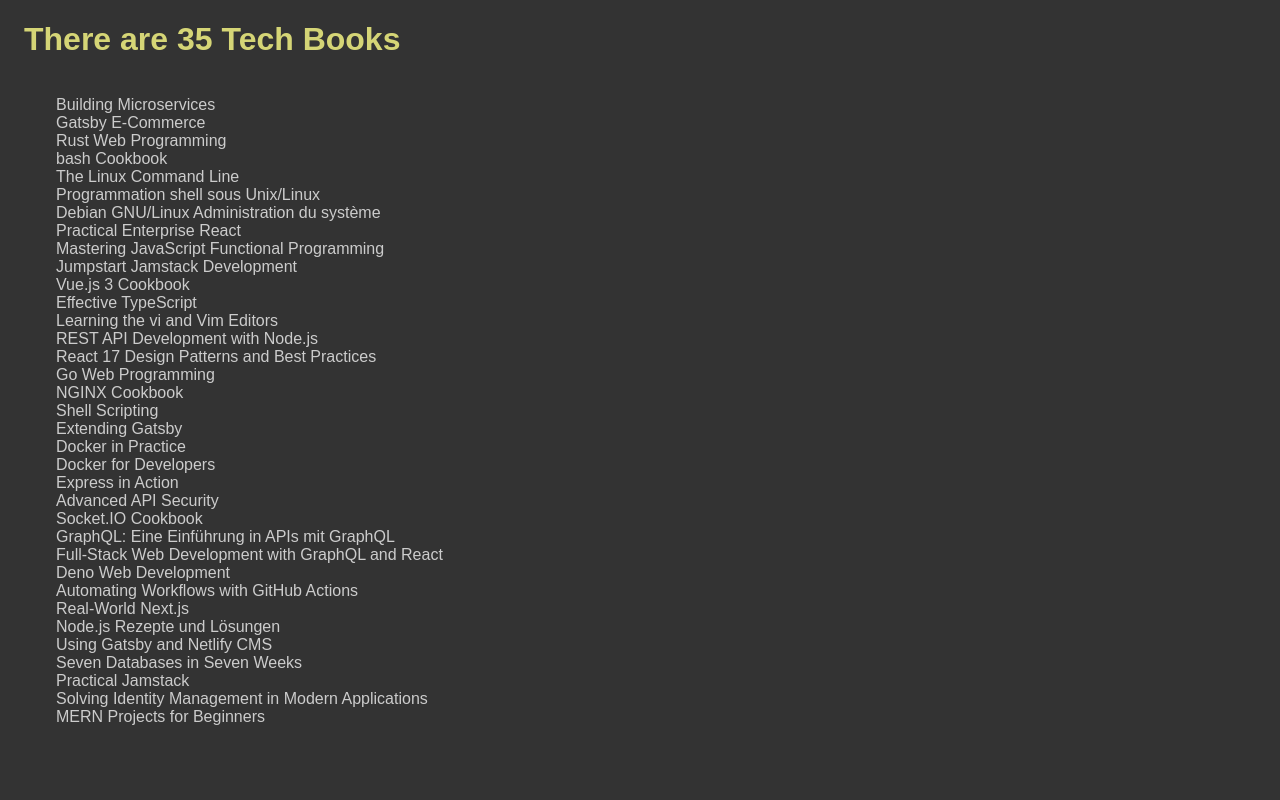
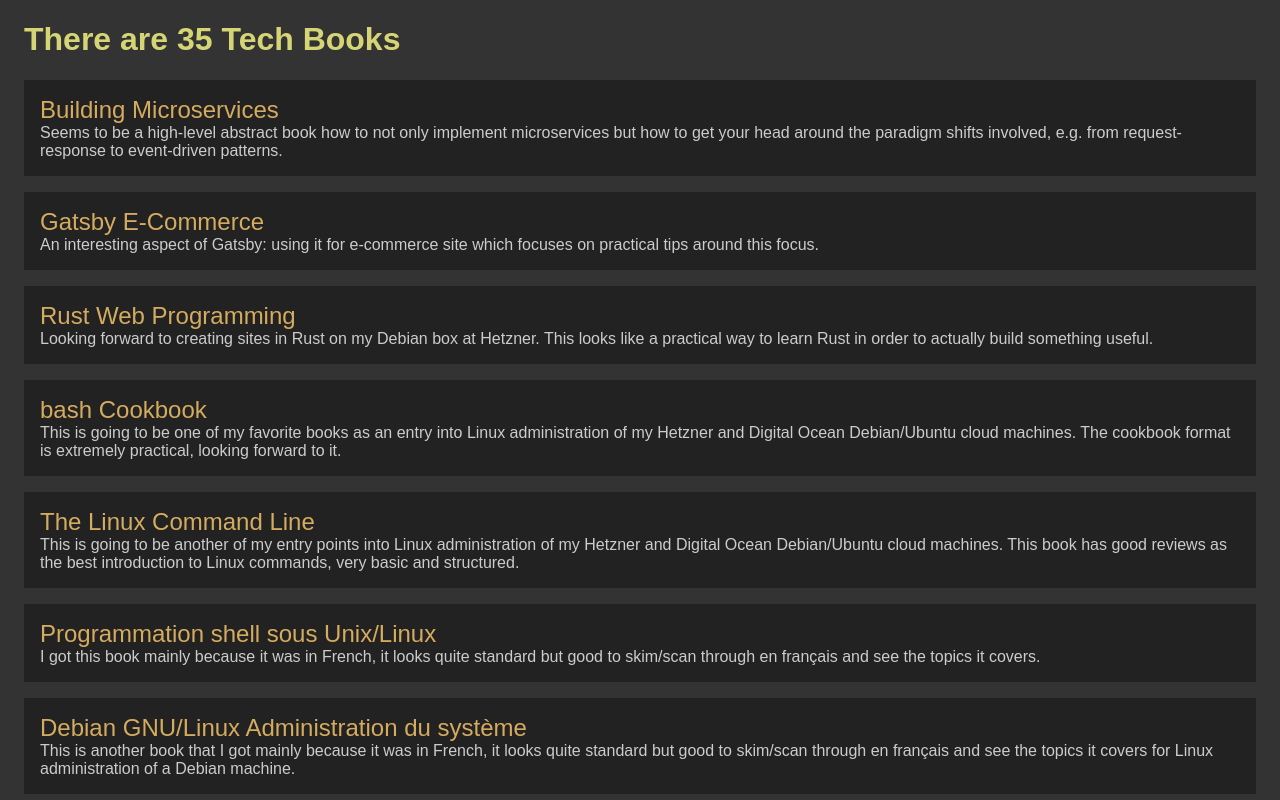
Before and after one commit to Scientific-Research/et004-react-techbook-site, a React (Vite) app: page / in a window 1280 px wide. Shown: the top 800 px of the page. Built offline with nearby package versions, Linux system fonts and the light colour scheme.

Commit message:
showing techbooks with styles

```diff
--- a/src/App.jsx
+++ b/src/App.jsx
@@ -6,7 +6,7 @@
   return (
     <div className="App">
       <h1>There are {techbooks.length} Tech Books</h1>
-      <div className="book">
+      <div className="books">
         {/* <p>{techbooks.map((item) => item.title)}</p> */}
         {/* <ul>
           {techbooks.map((item) => (
@@ -15,7 +15,12 @@
         </ul> */}
 
         {techbooks.map((item) => {
-          return <div>{item.title}</div>;
+          return (
+            <div className="book">
+              <div className="title">{item.title}</div>
+              <div className="description">{item.description}</div>
+            </div>
+          );
         })}
       </div>
     </div>
--- a/src/App.scss
+++ b/src/App.scss
@@ -8,8 +8,15 @@
     color: rgb(213, 213, 118);
   }
 
-  .book {
-    margin: 1rem;
-    padding: 1rem;
+  .books {
+    .book {
+      background-color: #222;
+      margin-bottom: 1rem;
+      padding: 1rem;
+      .title {
+        color: rgb(213, 172, 95);
+        font-size: 1.5rem;
+      }
+    }
   }
 }
```
